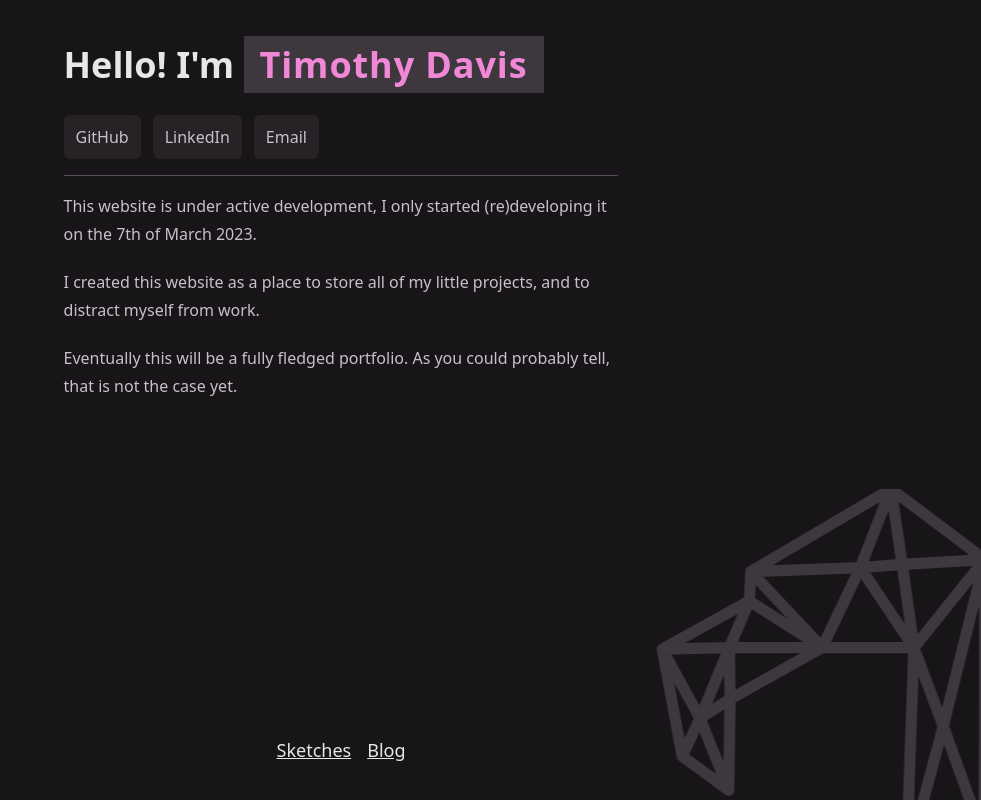
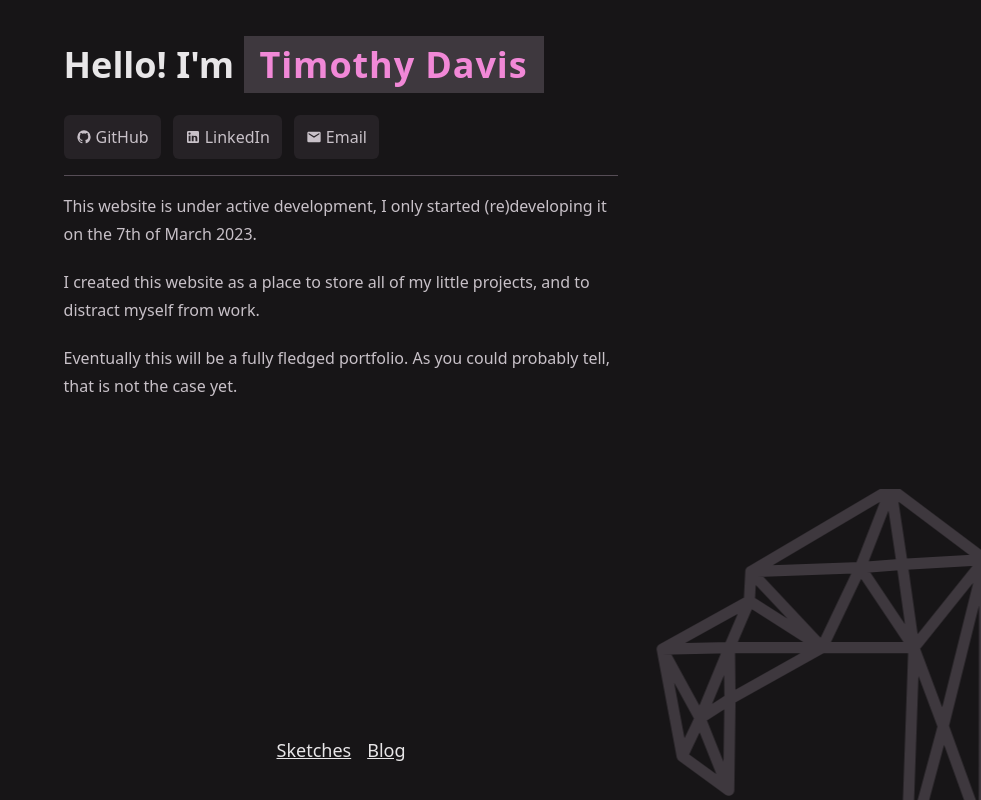
Before and after one commit to flmng0/tmthy.dev, a SvelteKit app: page / in a window 1280 px wide. Shown: the whole page, without its empty margins (299-1280 px from the left). Built offline with nearby package versions, Linux system fonts and the light colour scheme.

Commit message:
Use icon components, remove iconfiy-icons

```diff
--- a/package.json
+++ b/package.json
@@ -23,7 +23,6 @@
         "eslint-config-prettier": "^8.5.0",
         "eslint-plugin-prettier": "^4.2.1",
         "eslint-plugin-svelte": "^2.26.0",
-        "iconify-icon": "^1.0.7",
         "postcss": "^8.4.23",
         "postcss-load-config": "^4.0.1",
         "prettier": "^2.8.0",
--- /dev/null
+++ b/src/lib/icons/MdiClose.svelte
@@ -0,0 +1,6 @@
+<svg xmlns="http://www.w3.org/2000/svg" width="1em" height="1em" viewBox="0 0 24 24">
+    <path
+        fill="currentColor"
+        d="M19 6.41L17.59 5L12 10.59L6.41 5L5 6.41L10.59 12L5 17.59L6.41 19L12 13.41L17.59 19L19 17.59L13.41 12L19 6.41Z"
+    />
+</svg>
--- /dev/null
+++ b/src/lib/icons/MdiEmail.svelte
@@ -0,0 +1,6 @@
+<svg xmlns="http://www.w3.org/2000/svg" width="1em" height="1em" viewBox="0 0 24 24">
+    <path
+        fill="currentColor"
+        d="m20 8l-8 5l-8-5V6l8 5l8-5m0-2H4c-1.11 0-2 .89-2 2v12a2 2 0 0 0 2 2h16a2 2 0 0 0 2-2V6a2 2 0 0 0-2-2Z"
+    />
+</svg>
--- /dev/null
+++ b/src/lib/icons/MdiGitHub.svelte
@@ -0,0 +1,6 @@
+<svg xmlns="http://www.w3.org/2000/svg" width="1em" height="1em" viewBox="0 0 24 24">
+    <path
+        fill="currentColor"
+        d="M12 2A10 10 0 0 0 2 12c0 4.42 2.87 8.17 6.84 9.5c.5.08.66-.23.66-.5v-1.69c-2.77.6-3.36-1.34-3.36-1.34c-.46-1.16-1.11-1.47-1.11-1.47c-.91-.62.07-.6.07-.6c1 .07 1.53 1.03 1.53 1.03c.87 1.52 2.34 1.07 2.91.83c.09-.65.35-1.09.63-1.34c-2.22-.25-4.55-1.11-4.55-4.92c0-1.11.38-2 1.03-2.71c-.1-.25-.45-1.29.1-2.64c0 0 .84-.27 2.75 1.02c.79-.22 1.65-.33 2.5-.33c.85 0 1.71.11 2.5.33c1.91-1.29 2.75-1.02 2.75-1.02c.55 1.35.2 2.39.1 2.64c.65.71 1.03 1.6 1.03 2.71c0 3.82-2.34 4.66-4.57 4.91c.36.31.69.92.69 1.85V21c0 .27.16.59.67.5C19.14 20.16 22 16.42 22 12A10 10 0 0 0 12 2Z"
+    />
+</svg>
--- /dev/null
+++ b/src/lib/icons/MdiLinkedIn.svelte
@@ -0,0 +1,6 @@
+<svg xmlns="http://www.w3.org/2000/svg" width="1em" height="1em" viewBox="0 0 24 24">
+    <path
+        fill="currentColor"
+        d="M19 3a2 2 0 0 1 2 2v14a2 2 0 0 1-2 2H5a2 2 0 0 1-2-2V5a2 2 0 0 1 2-2h14m-.5 15.5v-5.3a3.26 3.26 0 0 0-3.26-3.26c-.85 0-1.84.52-2.32 1.3v-1.11h-2.79v8.37h2.79v-4.93c0-.77.62-1.4 1.39-1.4a1.4 1.4 0 0 1 1.4 1.4v4.93h2.79M6.88 8.56a1.68 1.68 0 0 0 1.68-1.68c0-.93-.75-1.69-1.68-1.69a1.69 1.69 0 0 0-1.69 1.69c0 .93.76 1.68 1.69 1.68m1.39 9.94v-8.37H5.5v8.37h2.77Z"
+    />
+</svg>
--- /dev/null
+++ b/src/lib/icons/index.ts
@@ -0,0 +1,4 @@
+export { default as MdiClose } from './MdiClose.svelte'
+export { default as MdiEmail } from './MdiEmail.svelte'
+export { default as MdiGitHub } from './MdiGitHub.svelte'
+export { default as MdiLinkedIn } from './MdiLinkedIn.svelte'
--- a/src/routes/(site)/sketches/[slug]/+page.svelte
+++ b/src/routes/(site)/sketches/[slug]/+page.svelte
@@ -3,6 +3,7 @@
     import type { PageData } from './$types'
     import 'katex/dist/katex.min.css'
     import { onMount } from 'svelte'
+    import { MdiClose } from '$lib/icons'
 
     export let data: PageData
 
@@ -35,7 +36,7 @@
         class="fixed right-4 top-4 z-20 grid aspect-square w-12 place-items-center bg-flamingo-800 text-white"
         on:click={() => closeSourceCode()}
     >
-        <iconify-icon icon="mdi:close" />
+        <MdiClose />
     </button>
     <article class="min-w-max px-4 py-3" style:background-color={data.sourceCodeBackground}>
         {@html data.sourceCode}
--- a/src/routes/+layout.svelte
+++ b/src/routes/+layout.svelte
@@ -1,5 +1,4 @@
 <script>
-    import 'iconify-icon'
     import '../app.postcss'
 </script>
 
--- a/src/routes/+page.svelte
+++ b/src/routes/+page.svelte
@@ -1,22 +1,23 @@
 <script>
     import Logo from '$lib/Logo.svelte'
     import { pages } from '$lib/site'
+    import * as icons from '$lib/icons'
 
     const socials = [
         {
             href: 'https://github.com/flmng0',
             title: 'GitHub',
-            icon: 'mdi:github',
+            icon: icons.MdiGitHub,
         },
         {
             href: 'https://www.linkedin.com/in/timothy-davis-bb749b209/',
             title: 'LinkedIn',
-            icon: 'mdi:linkedin',
+            icon: icons.MdiLinkedIn,
         },
         {
             href: 'mailto:tmthydvs@gmail.com',
             title: 'Email',
-            icon: 'mdi:email',
+            icon: icons.MdiEmail,
         },
     ]
 </script>
@@ -40,9 +41,9 @@
                     <a
                         {href}
                         aria-label={title}
-                        class="whitespace-nowrap rounded-md bg-flamingo-900 px-3 py-2"
+                        class="flex flex-row flex-nowrap items-center gap-1 whitespace-nowrap rounded-md bg-flamingo-900 px-3 py-2"
                     >
-                        <iconify-icon class="font-md" inline {icon} />
+                        <svelte:component this={icon} />
                         {title}
                     </a>
                 {/each}
```
Also changed, not shown: 1 other file (tests, documents, lock files or other folders).
